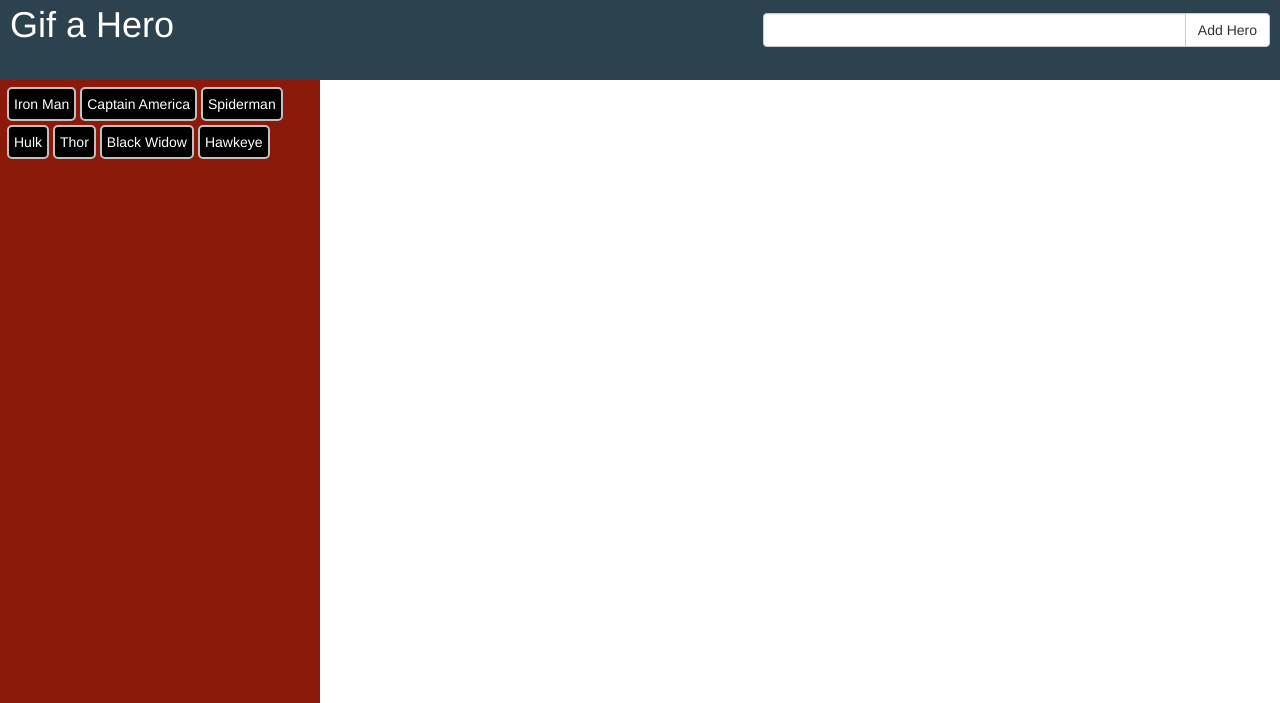
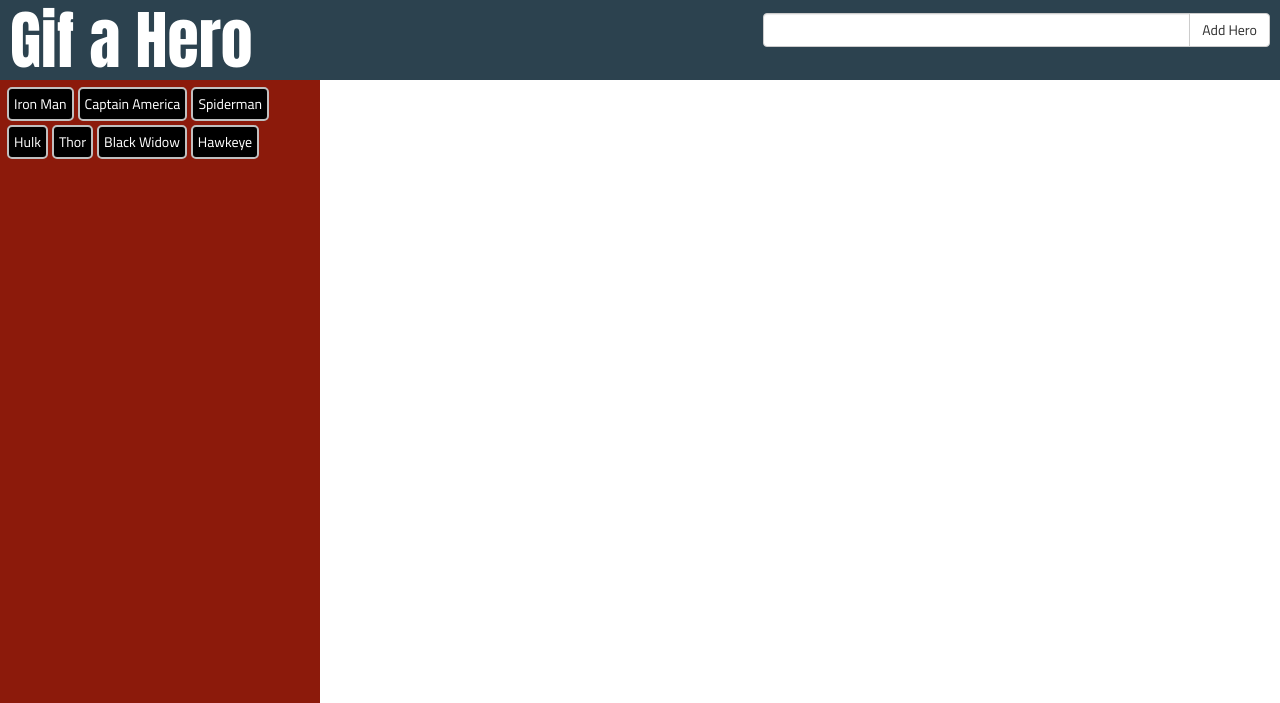
Before and after one commit to jakierice/giphygrabber, a plain HTML site: page index.html in a window 1280 px wide. Shown: the top 703 px of the page. Drawn offline with nearby package versions, Linux system fonts and the light colour scheme.

Commit message:
changed fonts

```diff
--- a/assets/css/style.css
+++ b/assets/css/style.css
@@ -1,7 +1,15 @@
+@import url('https://fonts.googleapis.com/css?family=Anton|Cairo');
+
+/*
+font-family: 'Cairo', sans-serif;
+font-family: 'Anton', sans-serif;
+*/
+
 html, body {
     margin: 0px auto;
     width: 100%;
     height: 100%;
+    font-family: 'Cairo', sans-serif;
 }
 
 #header {
@@ -15,6 +23,8 @@ html, body {
 #header h1 {
     color: white;
     margin: 0px;
+    font-family: 'Anton', sans-serif;
+    font-size: 8vh;
 }
 
 #search {
```
